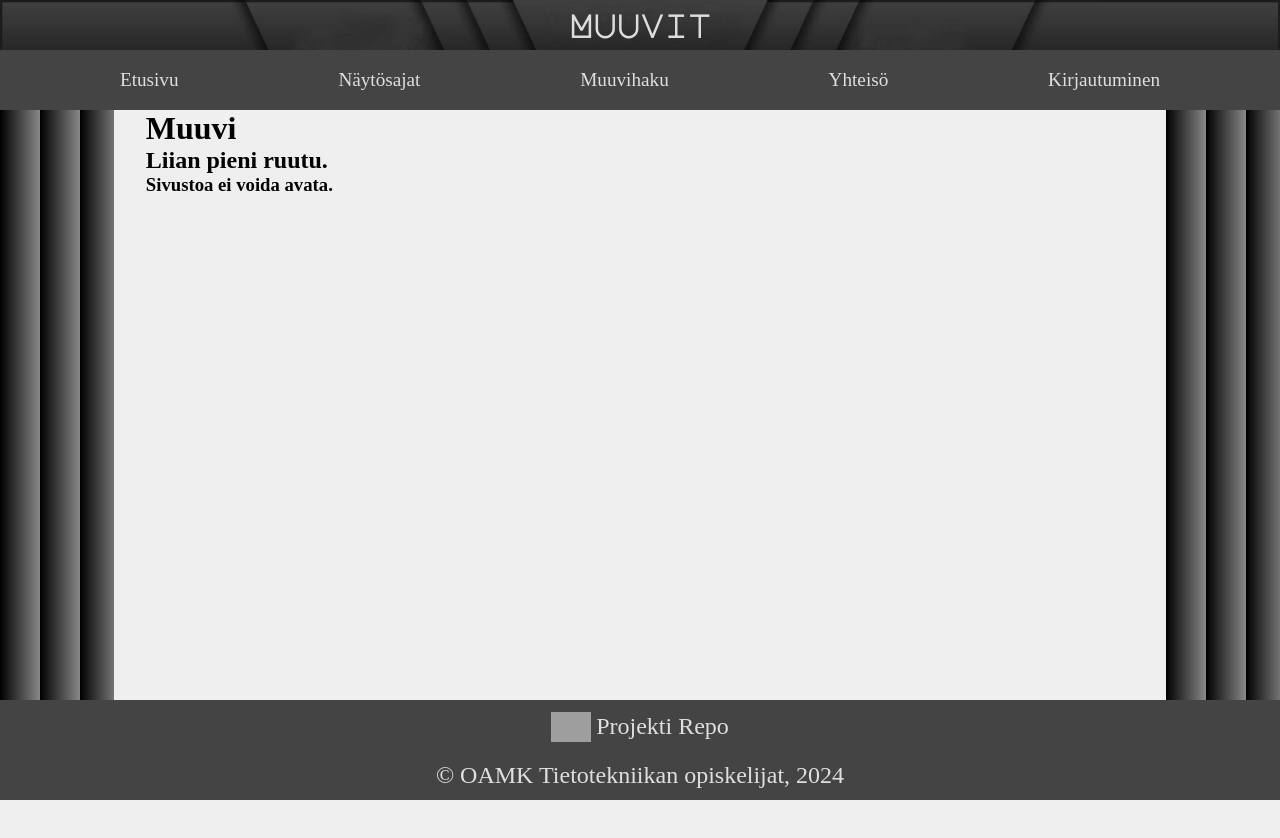
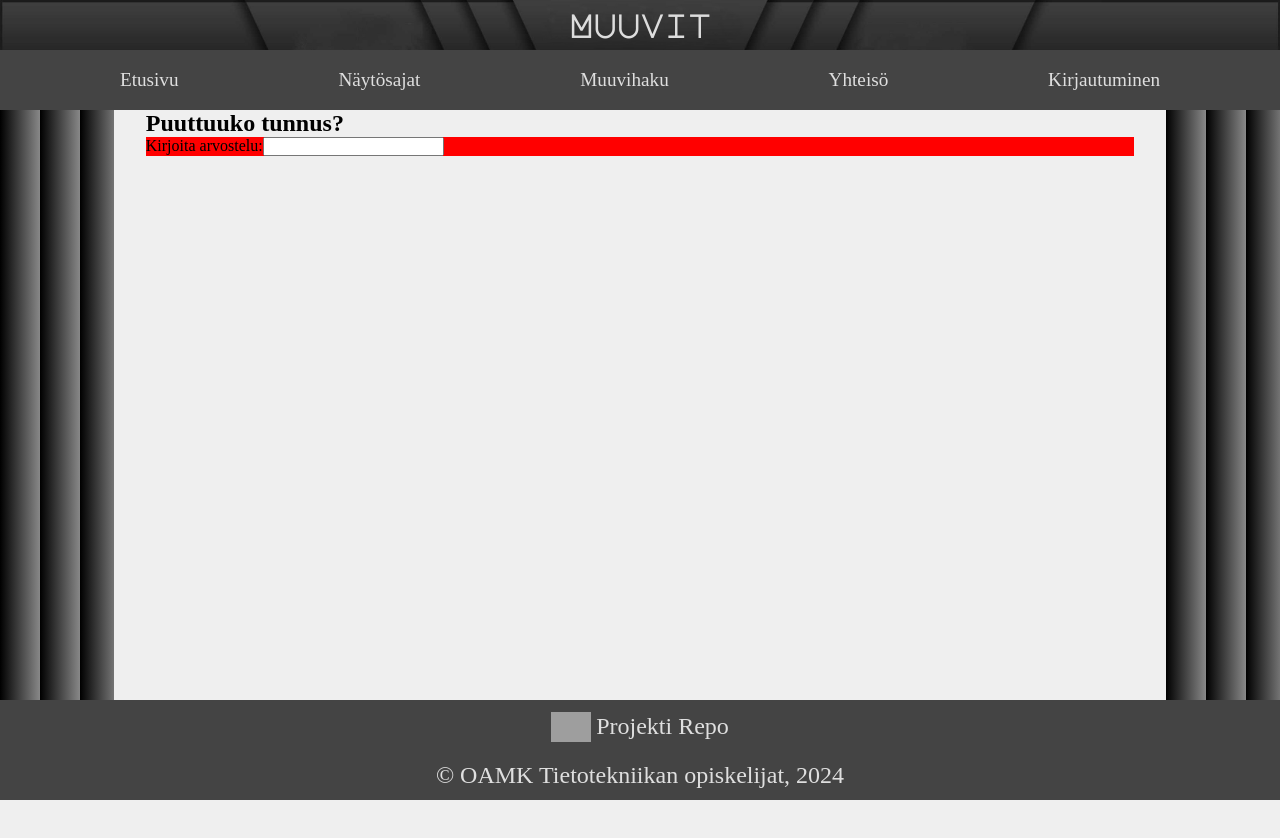
Before and after one commit to TVT23KM-1/Muuvit, a React (Vite) app in the folder front/: page /review in a window 1280 px wide. Shown: the top 838 px of the page. Built offline with nearby package versions, Linux system fonts and the light colour scheme; grey boxes are pictures that could not be loaded.

Commit message:
review sivu käynnistyy

```diff
--- a/front/src/App.jsx
+++ b/front/src/App.jsx
@@ -14,9 +14,13 @@ import Footer from '@components/footer/Footer';
 import Header from './components/header/Header';
 import LoginDataProvider from './context/LoginDataProvider';
 import PrivateRoute from './pages/PrivateRoute';
+import Review from '@content/Review.jsx';
+
 
 
 const App = () => {
+
+
 
     return (
         <LoginDataProvider>
@@ -28,8 +32,10 @@ const App = () => {
                     <Routes>
                         <Route path="/" element={<Home/>}/>
                         <Route path="/search-finnkino" element={<Shows/>}/>
+                        <Route path="/review" element={<Review/>}/>
                         <Route element={<PrivateRoute />}>
                             <Route path="/myaccount" element={<MyAccount/>}/>
+
                         </Route>
                         <Route path="/community" element={<Community/>}/>
                         <Route path="/search-tmdb" element={<Movies searchString={"The Mask"} language={"fi"}/>}/>
--- a/front/src/components/content/Register.jsx
+++ b/front/src/components/content/Register.jsx
@@ -2,6 +2,10 @@ import React, { useEffect, useState } from 'react';
 import axios from 'axios'
 import '../../index.css'
 import '@pages/css/Login.css'
+import { useNavigate } from "react-router-dom";
+
+//import './Review.jsx'
+//import Review from '@content/Review.jsx';
 
 
 
@@ -76,6 +80,13 @@ const Register = ({showLogin, setShowLogin}) => {
     setCredentials({...credentials, password: event.target.value})
   }
 
+  const navigate = useNavigate()
+  const jumpPageReview = () => {
+    console.log('hello')
+    navigate('/review');
+  }
+
+
   return (
     <div>
       <h2>Puuttuuko tunnus?</h2>
@@ -110,6 +121,7 @@ const Register = ({showLogin, setShowLogin}) => {
             <div id="buttons">
               <button className="button" onClick={register}>Rekisteröidy</button>
               <button onClick={closeRegisterForm}>Takaisin</button>
+              <button onClick={jumpPageReview}>Review</button>
             </div>
           </div>
           <div id="login-form">
--- a/front/src/components/content/Review.jsx
+++ b/front/src/components/content/Review.jsx
@@ -2,6 +2,8 @@ import React, { useState } from 'react';
 import axios from 'axios'
 import '../../index.css'
 import '@pages/css/Login.css'
+import '@content/css/Review.css'
+
 
 const Review = () => {
 
--- /dev/null
+++ b/front/src/components/content/css/Review.css
@@ -0,0 +1,3 @@
+#review {
+    background-color: red;
+}
```
Also changed, not shown: 1 other file (tests, documents, lock files or other folders).
